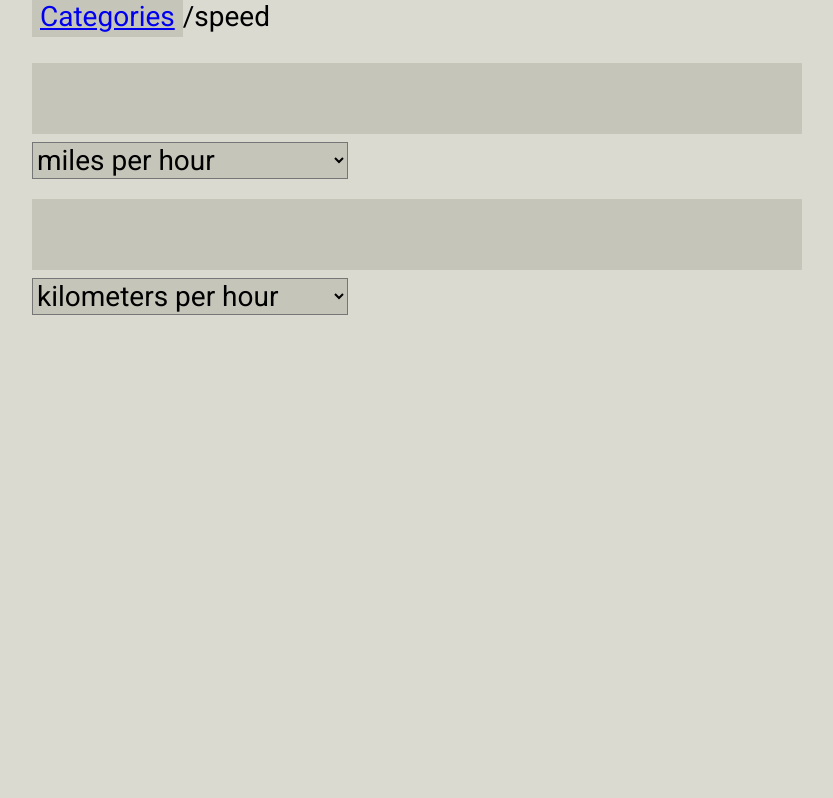
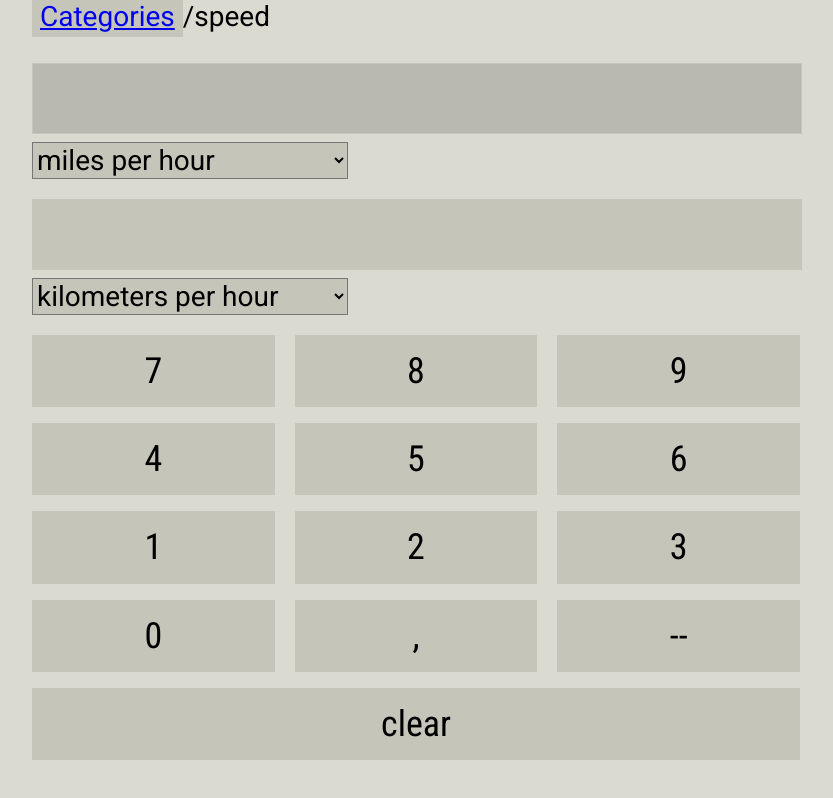
Before and after one commit to odivus/unitconverter, a React (Create React App) app: page /speed in a window 1280 px wide. Shown: the whole page, without its empty margins (224-1057 px from the left). Built offline with nearby package versions, Linux system fonts and the light colour scheme.

Commit message:
Dot to Comma OK

```diff
--- a/src/components/Speed.js
+++ b/src/components/Speed.js
@@ -2,7 +2,7 @@ import React, { useState, useEffect } from 'react';
 import Header from './Header';
 import Input from './ui/Input';
 import Select from './ui/Select';
-
+import Control from './ui/Control';
 import doConvert from '../utilties/do-convert';
 
 function Speed() {
@@ -23,13 +23,21 @@ function Speed() {
     console.log('Speed useEffect Converted Value: ' + convertedValue);
 
     if (inputOne) {
-      const convertedValue = doConvert(inputOne, selectOne, selectTwo);
-      setConvertedValue(convertedValue.toString());
+      const inputOneCommaToDot = inputOne.replace(',', '.');
+      const convertedValue = doConvert(inputOneCommaToDot,
+                                      selectOne,
+                                      selectTwo);
+
+      setConvertedValue(convertedValue.toString().replace('.', ','));
     }
 
     if (inputTwo) {
-      const convertedValue = doConvert(inputTwo, selectTwo, selectOne);
-      setConvertedValue(convertedValue.toString());
+      const inputTwoCommaToDot = inputTwo.replace(',', '.');
+      const convertedValue = doConvert(inputTwoCommaToDot,
+                                      selectTwo,
+                                      selectOne);
+
+      setConvertedValue(convertedValue.toString().replace('.', ','));
     }
 
     if (inputOne && inputTwo) {
@@ -81,8 +89,10 @@ function Speed() {
       <section>
         <Header />
         <Input
+          inputOneValue={inputOneValue}
+          inputName={'inputOne'}
+          activeInput={activeInput}
           inputValue={inputOneValue}
-          inputOne={inputOne}
           setInput={setInputOne}
           setActiveInput={setActiveInputOne}
           convertedValue={convertedValue}
@@ -92,8 +102,10 @@ function Speed() {
           selected={selectOne}
           sendValueToParentState={setSelectOne} />
         <Input
+          inputTwoValue={inputTwoValue}
+          inputName={'inputTwo'}
+          activeInput={activeInput}
           inputValue={inputTwoValue}
-          inputTwo={inputTwo}
           setInput={setInputTwo}
           setActiveInput={setActiveInputTwo}
           convertedValue={convertedValue}
@@ -104,8 +116,13 @@ function Speed() {
           sendValueToParentState={setSelectTwo} />
       </section>
 
-      <section className='contol'>
-
+      <section className='control'>
+        <Control
+          inputOne={inputOne}
+          inputTwo={inputTwo}
+          activeInput={activeInput}
+          setInputOne={setInputOne}
+          setInputTwo={setInputTwo} />
       </section>
     </div>
   );
--- /dev/null
+++ b/src/components/ui/Control-item.js
@@ -0,0 +1,37 @@
+import React from 'react';
+
+function ControlItem({ controlData, otherProps }) {
+  const {
+    inputOne,
+    inputTwo,
+    activeInput,
+    setInputOne,
+    setInputTwo,
+  } = otherProps;
+
+  function onClick(item) {
+    const reNumbers = /\d/;
+          // reComma = /\d{1,}[,]{1}/;
+
+    if (reNumbers.test(item)) {
+      if (activeInput === 'one') setInputOne(inputOne + item);
+      if (activeInput === 'two') setInputTwo(inputTwo + item);
+    }
+
+    // if (reComma.test(item)) {
+    //   console.log('Comma ok');
+    // }
+  }
+
+  return controlData.map(item => (
+    <div
+      key={item}
+      onClick={() => onClick(item)}
+      className='center'>
+        {item}
+    </div>
+    )
+  );
+}
+
+export default ControlItem;
--- /dev/null
+++ b/src/components/ui/Control.js
@@ -0,0 +1,14 @@
+import React from 'react';
+import ControlItem from '../ui/Control-item';
+import controlData from '../../data/control-data';
+
+function Control({...otherProps}) {
+  return (
+    <ControlItem
+      otherProps={otherProps}
+      controlData={controlData}
+    />
+  );
+}
+
+export default Control;
--- a/src/components/ui/Input.js
+++ b/src/components/ui/Input.js
@@ -1,8 +1,12 @@
-import React from 'react';
+import React, {useRef, useEffect} from 'react';
 import checkInput from '../../utilties/checkInput';
 
 function Input(props) {
   const {
+    inputOneValue,
+    inputTwoValue,
+    inputName,
+    activeInput,
     inputValue,
     setInput,
     setActiveInput,
@@ -10,6 +14,16 @@ function Input(props) {
     setConvertedValue,
     resetValues,
   } = props;
+
+  const inputEl = useRef(null);
+
+  useEffect(() => {
+    if (!activeInput && inputName === 'inputOne') inputEl.current.focus();
+    if ((inputOneValue && activeInput === 'one') ||
+        (inputTwoValue && activeInput === 'two')) {
+          inputEl.current.focus();
+    }
+  });
 
   console.log('Input Value ' + inputValue);
   console.log('Converted Value ' + convertedValue);
@@ -22,7 +36,7 @@ function Input(props) {
 
     if (value) {
       if (checkInput(value)) {
-        setInput(value);
+        setInput(value.replace('.', ','));
         setConvertedValue(convertedValue);
       }
     }
@@ -30,6 +44,7 @@ function Input(props) {
 
   return (
     <input
+      ref={inputEl}
       value={inputValue}
       type='text'
       maxLength='19'
--- /dev/null
+++ b/src/data/control-data.js
@@ -0,0 +1,6 @@
+const controlData =  ['7', '8', '9',
+                '4', '5', '6',
+                '1', '2', '3',
+                '0', ',', '--', 'clear'];
+
+export default controlData;
--- a/src/index.css
+++ /dev/null
@@ -1,13 +0,0 @@
-body {
-  margin: 0;
-  font-family: -apple-system, BlinkMacSystemFont, 'Segoe UI', 'Roboto', 'Oxygen',
-    'Ubuntu', 'Cantarell', 'Fira Sans', 'Droid Sans', 'Helvetica Neue',
-    sans-serif;
-  -webkit-font-smoothing: antialiased;
-  -moz-osx-font-smoothing: grayscale;
-}
-
-code {
-  font-family: source-code-pro, Menlo, Monaco, Consolas, 'Courier New',
-    monospace;
-}
--- a/src/index.js
+++ b/src/index.js
@@ -3,7 +3,6 @@ import ReactDOM from 'react-dom';
 import { Router } from "react-router";
 import { createBrowserHistory } from "history";
 import App from './components/App';
-import './index.css';
 
 const history = createBrowserHistory();
 
--- a/src/utilties/checkInput.js
+++ b/src/utilties/checkInput.js
@@ -1,5 +1,6 @@
 function checkInput(value) {
-  const regExp = /^[0-9]{0,}([,.][0-9]{0,})?$/;
+  // const regExp = /^[0-9]{0,}([,.][0-9]{0,})?$/;
+  const regExp = /^[0-9]{1,}([,.]{0,1}[0-9]{0,})?$/;
   return regExp.test(value);
 }
 
--- a/src/utilties/do-convert.js
+++ b/src/utilties/do-convert.js
@@ -2,15 +2,13 @@ import formulas from '../data/formulas';
 
 function doConvert(inputValue, selectOne, selectTwo) {
   if (selectOne === selectTwo) return inputValue;
+  if (!inputValue || arguments.length !== 3) return '';
+  if (typeof inputValue !== 'string') return '';
 
   const formulasKey = `${selectOne}-${selectTwo}`,
         formula = formulas[formulasKey];
 
-  if (!inputValue || arguments.length !== 3) return '';
-  if (typeof inputValue !== 'string') return '';
-
   return formula(parseFloat(inputValue, 10));
-
 }
 
 export default doConvert;
```
Also changed, not shown: src/components/ui/Item.js (deleted, +0 -11 lines).
